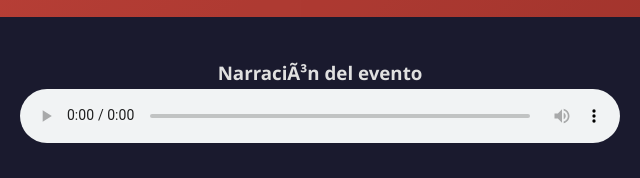
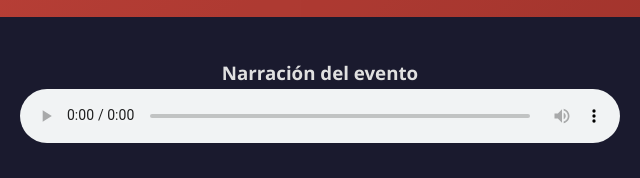
Before and after one commit to inefable12/web_terremotos_github, a plain HTML site: page index.html in a window 1280 px wide. Shown: the part 377-555 px from the top of the page, 320-960 px from the left. Drawn offline with Linux system fonts and the light colour scheme.

Commit message:
Update index.html

```diff
--- a/index.html
+++ b/index.html
@@ -356,7 +356,7 @@
         </div>
 
         <div style="text-align:center; margin-bottom:30px;">
-            <h3>NarraciÃ³n del evento</h3>
+            <h3>Narración del evento</h3>
             <audio controls style="width:100%; max-width:600px;">
                 <source src="terremoto_venezuela_narracion.wav" type="audio/wav">
             </audio>
```
